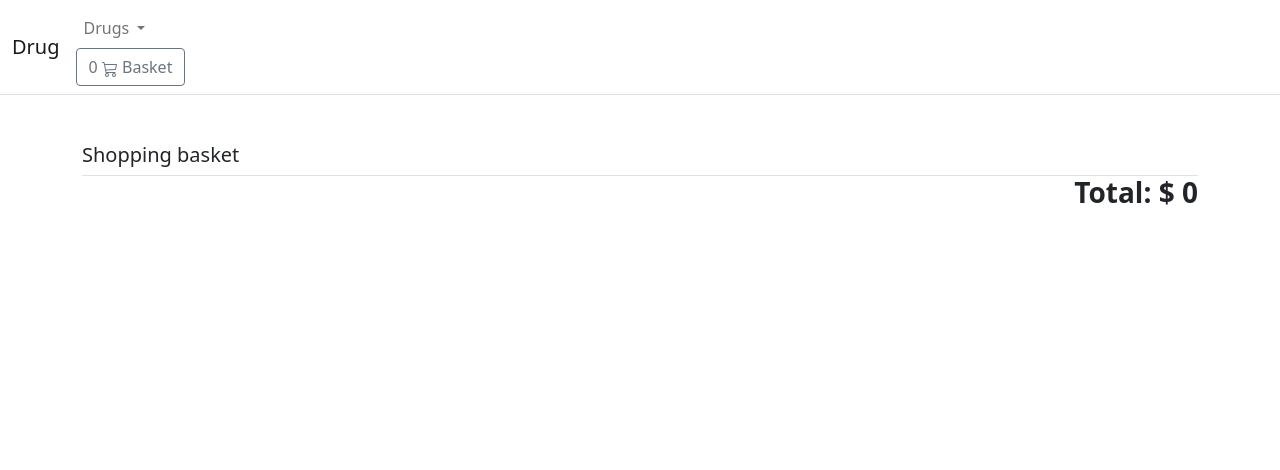
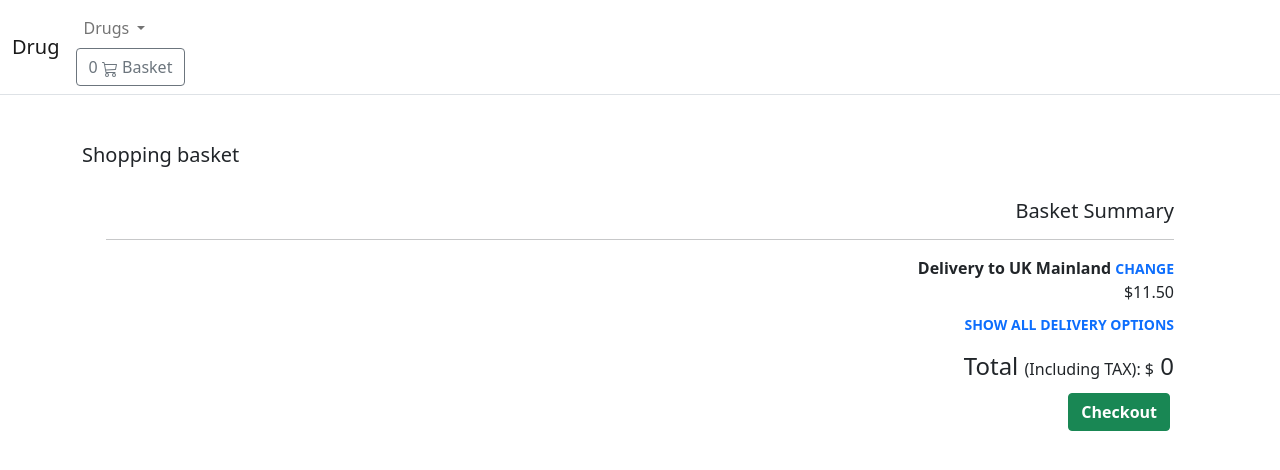
Before and after one commit to datnguyenzzz/E_commerce_django, a Django app: page /basket/ in a window 1280 px wide. Shown: the top 470 px of the page. Run offline with Django 3.2, Linux system fonts and the light colour scheme; data comes from the database, SQL or seed files in the repository.

Commit message:
add checkout button

```diff
--- a/templates/e_store/basket/summary.html
+++ b/templates/e_store/basket/summary.html
@@ -69,15 +69,48 @@
             {% endwith %}
         {% endfor %}
 
-        <div class="col-12 text-end border-top">
-            <div class="h3 fw-bold">
-                Total: $
-                <div id="total" class="d-inline-flex">
-                    {{basket.get_total_price}}
+        <div class="col-12 text-end">
+            <div class="nav left col-12 p-4">
+                <div class="title-band title-in-block w-100">
+                    <h2 class="h5">Basket Summary</h2>
+                    <hr>
+                    <dl>
+                        <dt>
+                            Delivery to UK Mainland
+                            <a href="#" class="small text-uppercase text-decoration-none fs12">Change</a>
+                        </dt>
+                        <dd><span class="price">$11.50</span></dd>
+                        <a href="#" class="small text-uppercase text-decoration-none fs12 fw-bold">
+                            Show all delivery options
+                        </a>
+                    </dl>
+                </div>
+
+                <div class="d-flex justify-content-between w-100">
+                    <div class="left col-12 p-0">
+                        <h2 class="h4">
+                            Total
+                            <span class="fs-6 fw-normal">(Including TAX): $</span>
+                            <div id="total" class="d-inline-flex">
+                                {{basket.get_total_price}}
+                            </div>
+                        </h2>
+                    </div>
+                </div>
+
+                <div class="d-flex w-100">
+                    <div class="col-12 left p-1">
+                        <a role="button" href="some_link" class="btn btn-success fw-bold" type="button">
+                            Checkout
+                        </a>
+                    </div>
                 </div>
             </div>
+
         </div>
+
     </div>
+
 </main>
 
 {% endblock %}
```
